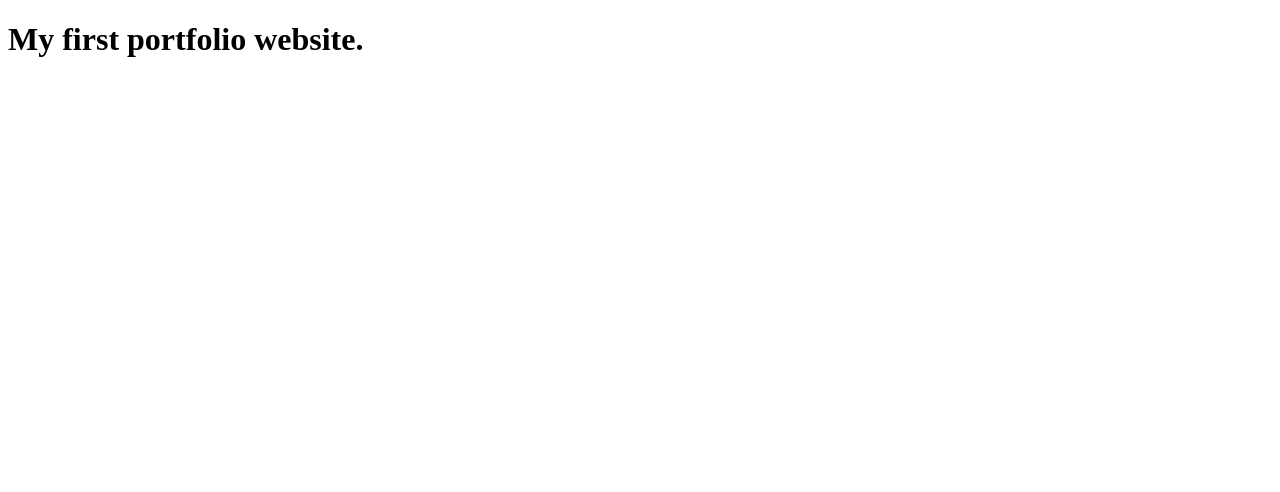
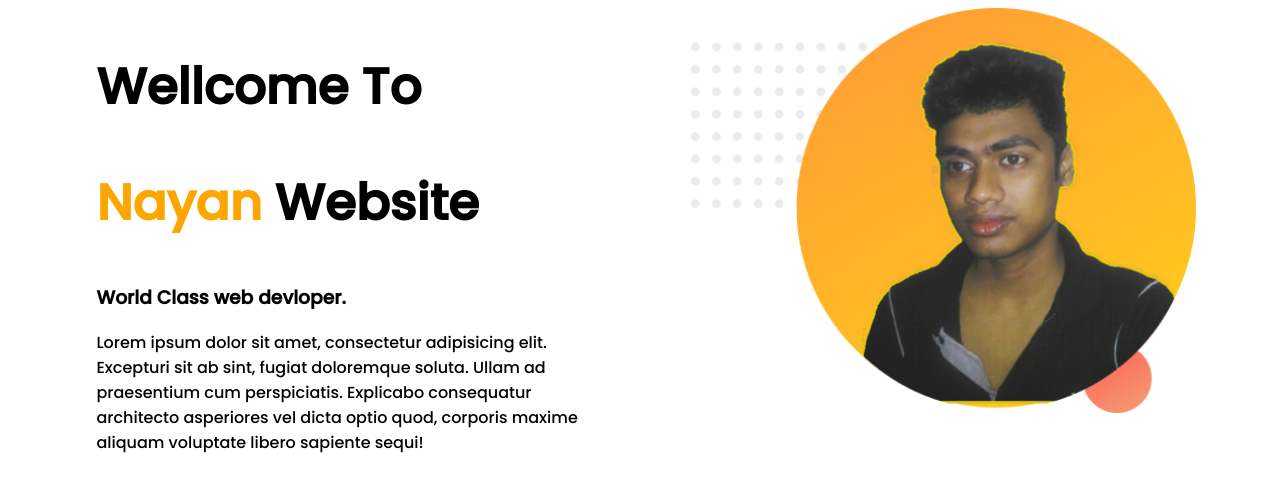
Before and after one commit to nayancm/web-portfolio, a plain HTML site: page index.html in a window 1280 px wide. Drawn offline with Linux system fonts and the light colour scheme.

Commit message:
added top part

```diff
--- a/index.html
+++ b/index.html
@@ -3,9 +3,24 @@
 <head>
     <meta charset="UTF-8">
     <meta name="viewport" content="width=device-width, initial-scale=1.0">
-    <title>Document</title>
+
+    <title>Nayan web developer</title>
+    <link rel="stylesheet" href="style.css">
+    <link rel="preconnect" href="https://fonts.gstatic.com">
+    <link href="https://fonts.googleapis.com/css2?family=Poppins:wght@500&display=swap" rel="stylesheet">
 </head>
 <body>
-    <h1>My first portfolio website.</h1>
+    <section>
+        <div class="half-width">
+            <h1>Wellcome To</h1>
+            <h1><span class="name-highlight">Nayan</span> Website</h1>
+            <h3>World Class web devloper.</h3>
+            <p>Lorem ipsum dolor sit amet, consectetur adipisicing elit. Excepturi sit ab sint, fugiat doloremque soluta. Ullam ad praesentium cum perspiciatis. Explicabo consequatur architecto asperiores vel dicta optio quod, corporis maxime aliquam voluptate libero sapiente sequi! </p>
+        </div>
+
+        <div class="half-width">
+            <img src="images/nayan.png" alt="nayan pic">
+        </div>
+    </section>
 </body>
 </html>
--- /dev/null
+++ b/style.css
@@ -0,0 +1,22 @@
+body{
+    font-family: 'Poppins', sans-serif;
+}
+
+h1{
+    font-size: 50px;
+}
+
+.name-highlight{
+    color: orange;
+}
+
+.half-width{
+    width: 40%;
+    float: left;
+    margin-left: 5%;
+    padding-left: 2%;
+}
+
+.half-width img{
+    width: 100%;
+}
```
Also changed, not shown: images/nayan.png (added).
